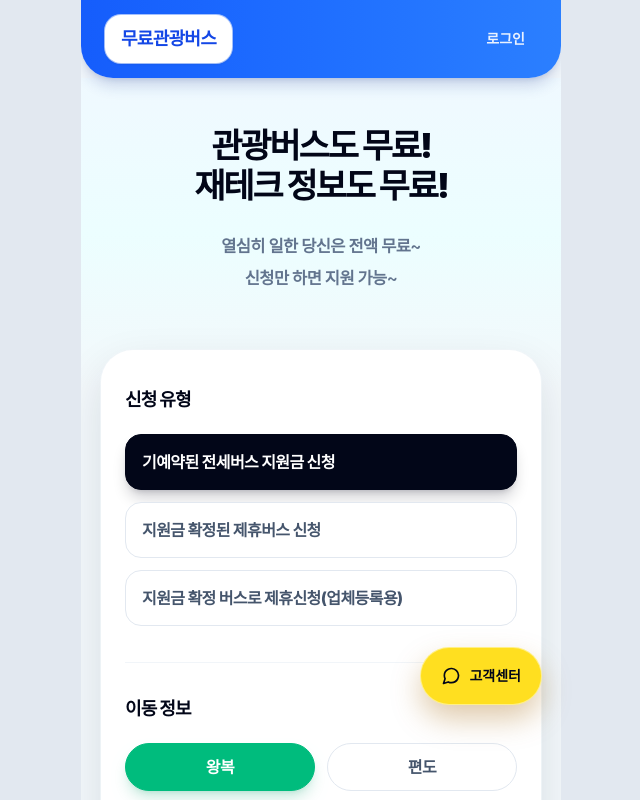
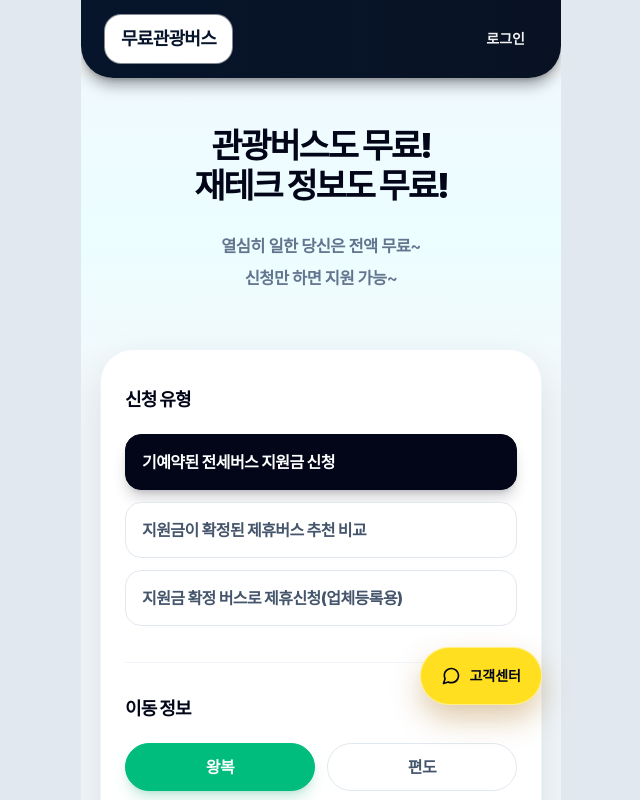
Before and after one commit to picassoautokr-pixel/free-tour-bus, a Next.js app: page / in a window 1280 px wide. Shown: the top 800 px of the page, without its empty margins (319-959 px from the left). Built offline with nearby package versions, Linux system fonts and the light colour scheme.

Commit message:
Update application type labels and enhance UI in admin and site pages: modified legacy application type mappings for clarity and consistency, and improved header styling for better visual appeal.

```diff
--- a/app/(site)/page.tsx
+++ b/app/(site)/page.tsx
@@ -6,7 +6,7 @@ import { createSupabaseClient } from "@/lib/supabase";
 
 const applicationTypes = [
   "기예약된 전세버스 지원금 신청",
-  "지원금 확정된 제휴버스 신청",
+  "지원금이 확정된 제휴버스 추천 비교",
   "지원금 확정 버스로 제휴신청(업체등록용)",
 ];
 
@@ -335,13 +335,13 @@ export default function Home() {
 
   return (
     <main className="relative min-h-screen overflow-hidden bg-[#f3f8fb] pb-28">
-      <header className="relative z-10 flex h-[78px] items-center justify-between rounded-b-[2rem] bg-gradient-to-r from-blue-600 to-blue-500 px-6 text-white shadow-lg shadow-blue-900/20">
-        <h1 className="rounded-2xl bg-white px-4 py-2.5 text-lg font-black tracking-[-0.04em] text-blue-700 shadow-sm ring-1 ring-white/60">
+      <header className="relative z-10 flex h-[78px] items-center justify-between rounded-b-[2rem] bg-gradient-to-r from-[#06152B] to-[#081223] px-6 text-white shadow-lg shadow-black/35 ring-1 ring-white/5">
+        <h1 className="rounded-2xl bg-white px-4 py-2.5 text-lg font-black tracking-[-0.04em] text-[#06152B] shadow-sm ring-1 ring-white/50">
           무료관광버스
         </h1>
         <button
           type="button"
-          className="rounded-full px-3 py-2 text-sm font-semibold text-white/90 transition hover:bg-white/10 hover:text-white"
+          className="rounded-full px-3 py-2 text-sm font-semibold text-white/95 transition hover:bg-white/12 hover:text-white"
         >
           로그인
         </button>
--- a/app/admin/page.tsx
+++ b/app/admin/page.tsx
@@ -133,7 +133,8 @@ function safeText(value: unknown, emptyLabel = "—"): string {
 /** DB 예전 신청유형 문자열을 현재 화면 명칭으로 표시 */
 const LEGACY_APPLICATION_TYPE_LABELS: Record<string, string> = {
   "기계약 전세버스 지원금 신청": "기예약된 전세버스 지원금 신청",
-  "전세버스 신규 신청": "지원금 확정된 제휴버스 신청",
+  "전세버스 신규 신청": "지원금이 확정된 제휴버스 추천 비교",
+  "지원금 확정된 제휴버스 신청": "지원금이 확정된 제휴버스 추천 비교",
   "파트너 소개 신청": "지원금 확정 버스로 제휴신청(업체등록용)",
 };
 
@@ -501,6 +502,14 @@ function SmsModal({
                 연락처
               </p>
               <p className="mt-1 text-sm font-bold text-slate-900">{row.phone}</p>
+            </div>
+            <div className="sm:col-span-2">
+              <p className="text-xs font-semibold uppercase tracking-wide text-slate-500">
+                신청 유형
+              </p>
+              <p className="mt-1 text-sm font-bold leading-snug text-slate-900">
+                {displayApplicationTypeLabel(row.application_type)}
+              </p>
             </div>
             <div className="sm:col-span-2">
               <p className="text-xs font-semibold uppercase tracking-wide text-slate-500">
```
